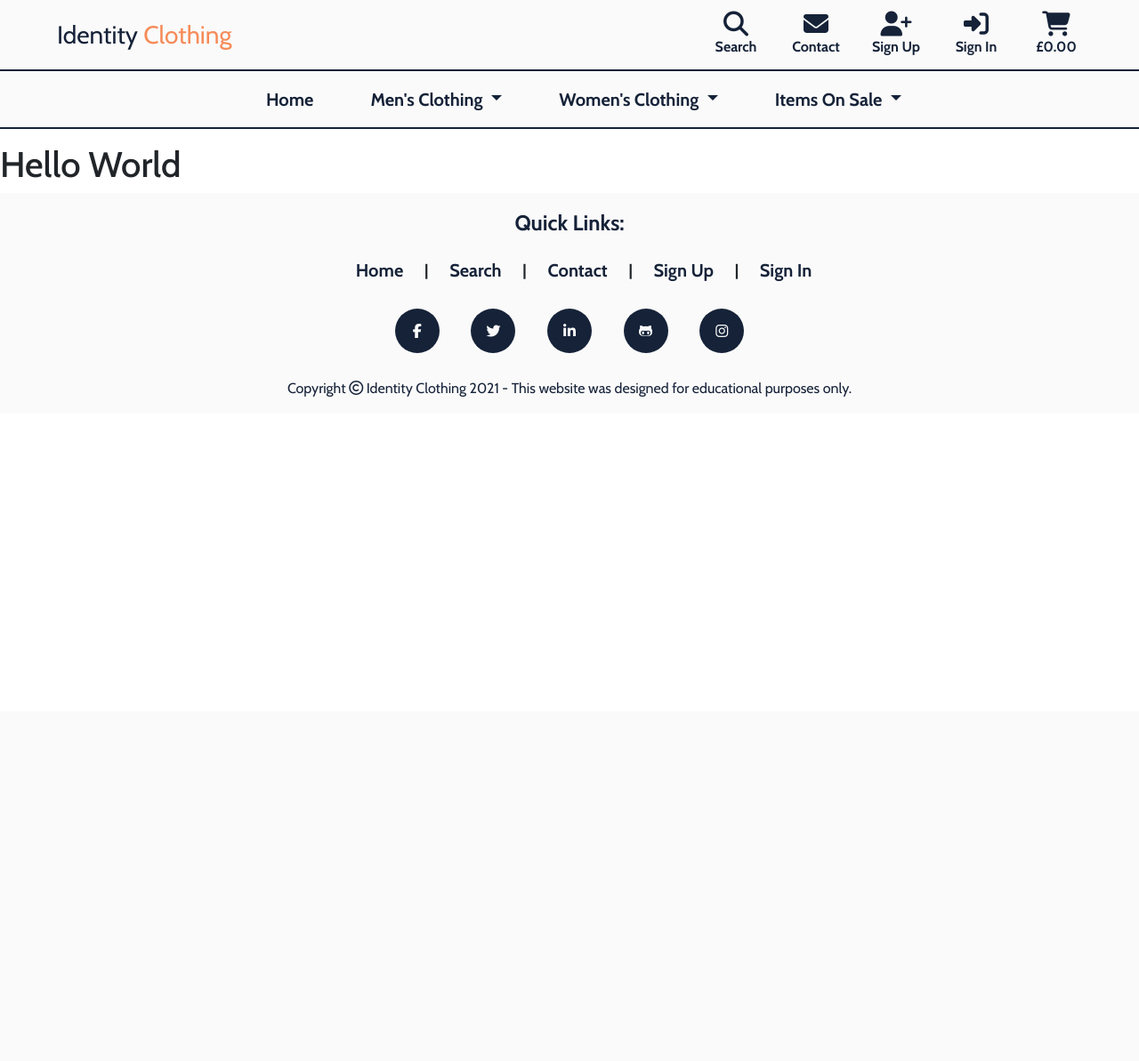
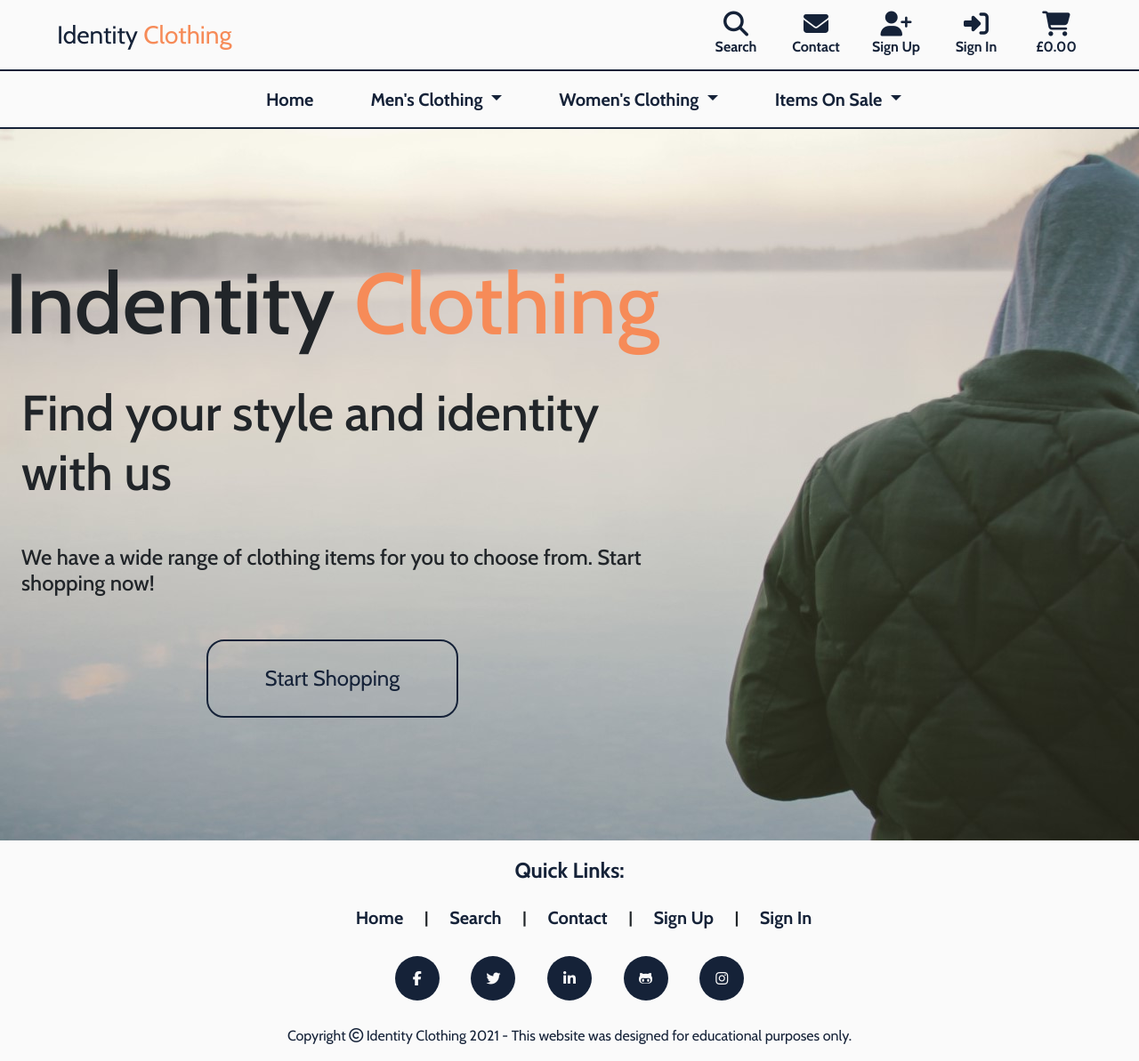
Before and after one commit to BenPruden97/Identity-Clothing, a Django app: page / in a window 1280 px wide. Shown: the whole page at 89% size. Before the commit the page ends 446 px from the top, so only its background shows below. Run offline with Django 3.2, Linux system fonts and the light colour scheme; some libraries are stand-ins or nearby versions.

Commit message:
Added hero image, content& styling for home page hero image section

```diff
--- a/home/templates/index.html
+++ b/home/templates/index.html
@@ -3,6 +3,36 @@
 
 {% block content %}
 
-    <h1>Hello World</h1>
+    <div class="container-fluid">
+
+        <div class="row">
+
+            <div class="col-12">
+
+                <div class="hero-image">
+
+                    <div class="col-7">
+
+                        <div class="hero-image-content">
+
+                            <h1>Indentity <span>Clothing</span></h1>
+
+                            <h4>Find your style and identity with us</h4>
+
+                            <h6>We have a wide range of clothing items for you to choose from. Start shopping now!</h6>
+
+                            <a href="#">Start Shopping</a>
+
+                        </div>
+
+                    </div>
+
+                </div>
+
+            </div>
+
+        </div>
+
+    </div>
 
 {% endblock %}
--- a/identity_clothing/settings.py
+++ b/identity_clothing/settings.py
@@ -147,10 +147,10 @@ USE_TZ = True
 # https://docs.djangoproject.com/en/3.2/howto/static-files/
 
 STATIC_URL = '/static/'
-STATICFILES_DIRS = (os.path.join(BASE_DIR, 'static')),
+STATICFILES_DIRS = (os.path.join(BASE_DIR, 'static'),)
 
 IMAGES_URL = '/images/'
-IMAGES_ROOT = (os.path.join(BASE_DIR, 'images')),
+IMAGES_ROOT = os.path.join(BASE_DIR, 'images')
 
 # Default primary key field type
 # https://docs.djangoproject.com/en/3.2/ref/settings/#default-auto-field
--- a/static/css/base.css
+++ b/static/css/base.css
@@ -125,7 +125,7 @@ a#navbarDropdown.nav-link.dropdown-toggle{
     padding: 0.5rem 0;
 }
 
-a#navbarDropdown.nav-link.dropdown-toggle:hover{
+a#navbarDropdown.nav-link.dropdown-toggle:hover {
     color: #f68b58;
 }
 
@@ -146,6 +146,51 @@ ul.dropdown-menu.show a.dropdown-item:hover{
     transform: scale(1.05);
     color: #f68b58;
     background: none;
+}
+
+/* ----- Index Page Styling ----- */
+
+/* ----- Header Image Styling ----- */
+
+.hero-image{
+    background: url(/images/hero-image.jpg) no-repeat center center;
+    width: 100%;
+    height: 800px;
+}
+
+.hero-image-content{
+    display: flex;
+    justify-content: center;
+    align-items: center;
+    flex-direction: column;
+    height: 800px;
+}
+
+.hero-image-content h1{
+    font-size: 6rem;
+}
+
+.hero-image-content span{
+    color: #f68b58;
+}
+
+.hero-image-content h4{
+    font-size: 3.5rem;
+    padding: 1.5rem;
+}
+
+.hero-image-content h6{
+    font-size: 1.5rem;
+    padding: 1rem 1.5rem 2.5rem;
+}
+
+.hero-image-content a{
+    text-decoration: none;
+    border: 2px solid #152238;
+    border-radius: 20px;
+    padding: 1.5rem 4rem;
+    color: #152238;
+    font-size: 1.5rem;
 }
 
 /* ----- Footer Styling ----- */
@@ -238,12 +283,8 @@ footer .copyright p{
     margin-bottom: 0;
 }
 
-@media screen and (max-width: 992px) {
-
-    nav.navbar.navbar-expand-lg.navbar-light{
-        display: none;
-    }
-
+nav.navbar.navbar-expand-lg.navbar-light{
+    display: none;
 }
 
 @media screen and (max-width: 768px) {
--- a/templates/base.html
+++ b/templates/base.html
@@ -141,7 +141,7 @@
         </header>
 
         {% if messages %}
-        <div class="messages"></div>
+            <div class="messages"></div>
         {% endif %}
 
         {% block content %}
```
Also changed, not shown: images/hero-image.jpg (added).
